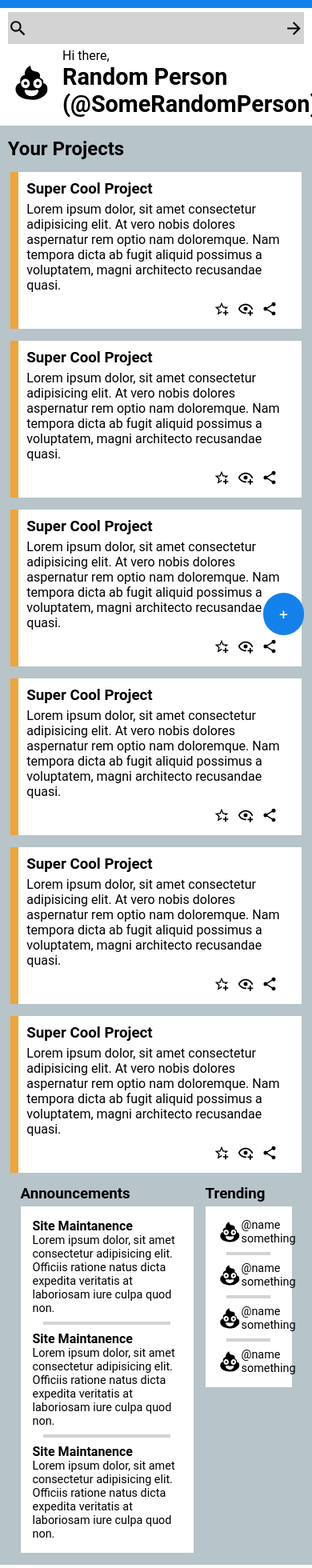
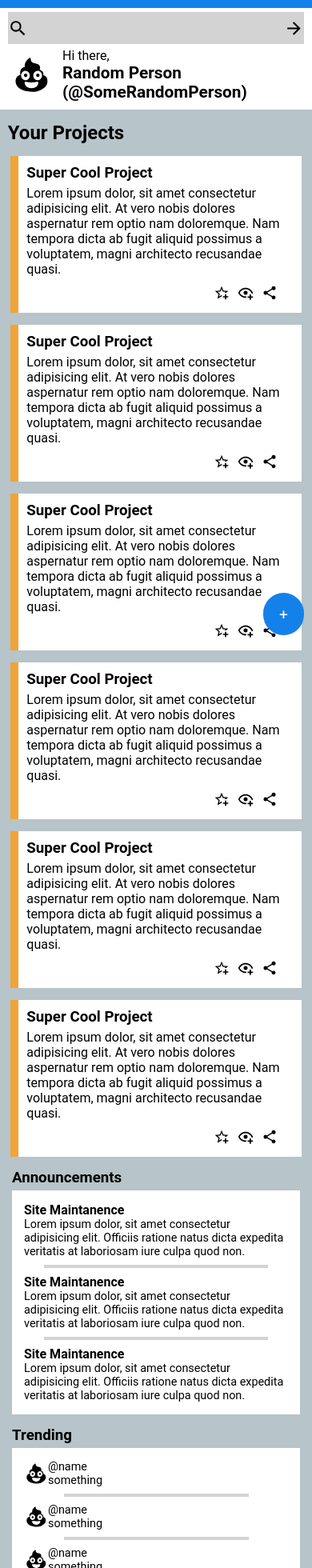
Before and after one commit to ImExtraPolite3/admin-dashboard, a React (Vite) app: page / in a window 390 px wide. Shown: the part 40-2000 px from the top of the page at 80% size. Built offline with nearby package versions, Linux system fonts and the light colour scheme; a web font is replaced by a local one.

Commit message:
fix parts that look weird on really small screens

```diff
--- a/src/index.css
+++ b/src/index.css
@@ -107,8 +107,7 @@ nav {
 }
 
 .others {
-  display: grid;
-  grid-template-columns: 60% 30%;
+  display: flex;
   justify-content: center;
   gap: 15px;
   padding: 15px;
@@ -156,3 +155,14 @@ nav {
 .hide {
   display: none;
 }
+
+@media (max-width: 400px) {
+  .headers > div:last-child > div > h1 {
+    font-size: 1.3rem;
+  }
+
+  .others {
+    display: flex;
+    flex-direction: column;
+  }
+}
```
